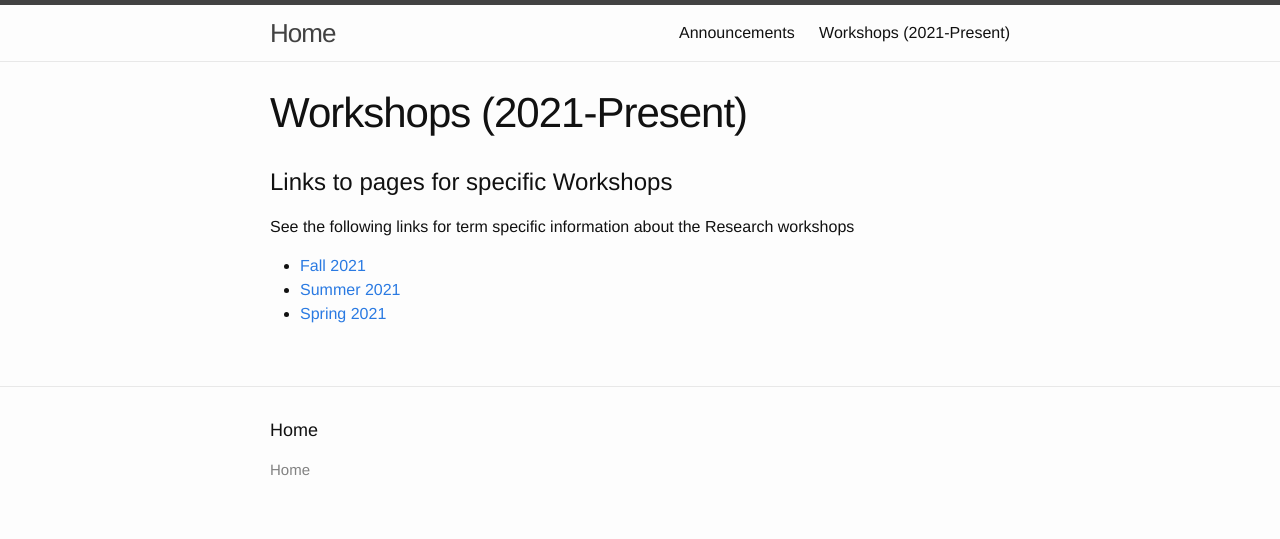
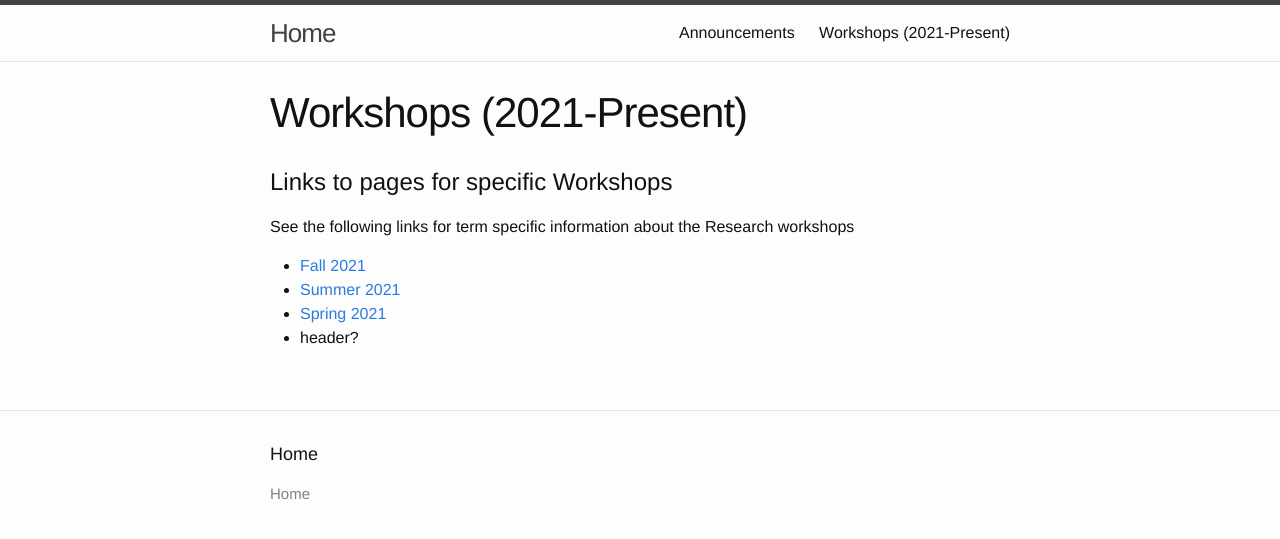
Before and after one commit to ColumbiaUndergradMathModeling/Home, a Jekyll site: the page built from workshops.md, in a window 1280 px wide. Shown: the top 539 px of the page. Built offline with Jekyll 4.4.1, drawn with Linux system fonts in a browser that asks for light colours.

Commit message:
Update workshops.md

```diff
--- a/workshops.md
+++ b/workshops.md
@@ -13,3 +13,4 @@ See the following links for term specific information about the Research worksho
 * [Fall 2021](/workshops/Fa21/)
 * [Summer 2021](/Home/workshops/Su21/)
 * [Spring 2021](/Home/workshops/Sp21/)
+* header?
```
